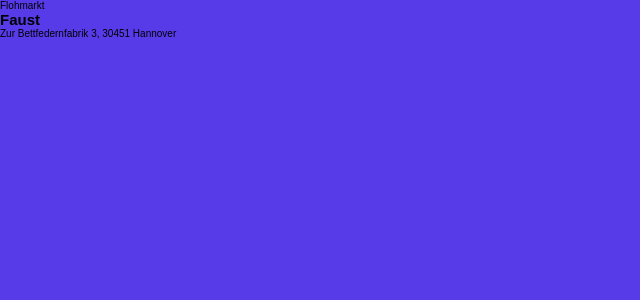
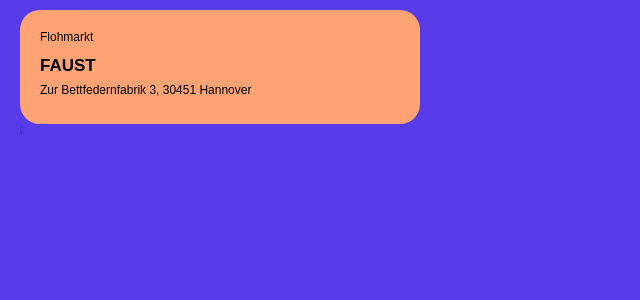
Before and after one commit to NadineGrosskreuz/capstone-project, a Next.js app: page / in a window 1280 px wide. Shown: the top 300 px of the page, without its empty margins (0-640 px from the left). Built offline with nearby package versions, Linux system fonts and the light colour scheme.

Commit message:
Add styling

```diff
--- a/pages/index.js
+++ b/pages/index.js
@@ -1,5 +1,6 @@
 import { getEntries } from '../src/services/get-entry';
 import Card from '../src/components/Card/Card';
+import styled from 'styled-components';
 
 export function getStaticProps() {
 	const entries = getEntries();
@@ -11,5 +12,16 @@ export function getStaticProps() {
 }
 
 export default function Home({ entries }) {
-	return <Card entries={entries} />;
+	return (
+		<>
+			<title>Home</title>
+			<PageContainer>
+				<Card entries={entries} />;
+			</PageContainer>
+		</>
+	);
 }
+
+const PageContainer = styled.main`
+	margin: 10px 20px 10px 20px;
+`;
--- a/src/components/Card/Card.js
+++ b/src/components/Card/Card.js
@@ -1,9 +1,11 @@
+import { CardContainer, CardCategory, CardName, CardAddress } from './Card.styled.js';
+
 export default function Card({ entries }) {
 	return (
-		<>
-			<p>{entries.category}</p>
-			<h2>{entries.name}</h2>
-			<p>{entries.address}</p>
-		</>
+		<CardContainer>
+			<CardCategory>{entries.category}</CardCategory>
+			<CardName>{entries.name}</CardName>
+			<CardAddress>{entries.address}</CardAddress>
+		</CardContainer>
 	);
 }
--- a/src/components/Card/Card.styled.js
+++ b/src/components/Card/Card.styled.js
@@ -0,0 +1,28 @@
+import styled from 'styled-components';
+
+const CardContainer = styled.section`
+	background-color: #ffa375;
+	padding: 20px 0 20px 20px;
+	border-radius: 20px;
+	max-width: 400px;
+	display: flex;
+	flex-direction: column;
+`;
+
+const CardCategory = styled.p`
+	font-size: 1.2rem;
+	padding-bottom: 12px;
+`;
+
+const CardName = styled.h2`
+	font-size: 1.7rem;
+	text-transform: uppercase;
+	padding-bottom: 7px;
+`;
+
+const CardAddress = styled.p`
+	font-size: 1.2rem;
+	padding-bottom: 7px;
+`;
+
+export { CardContainer, CardCategory, CardName, CardAddress };
```
